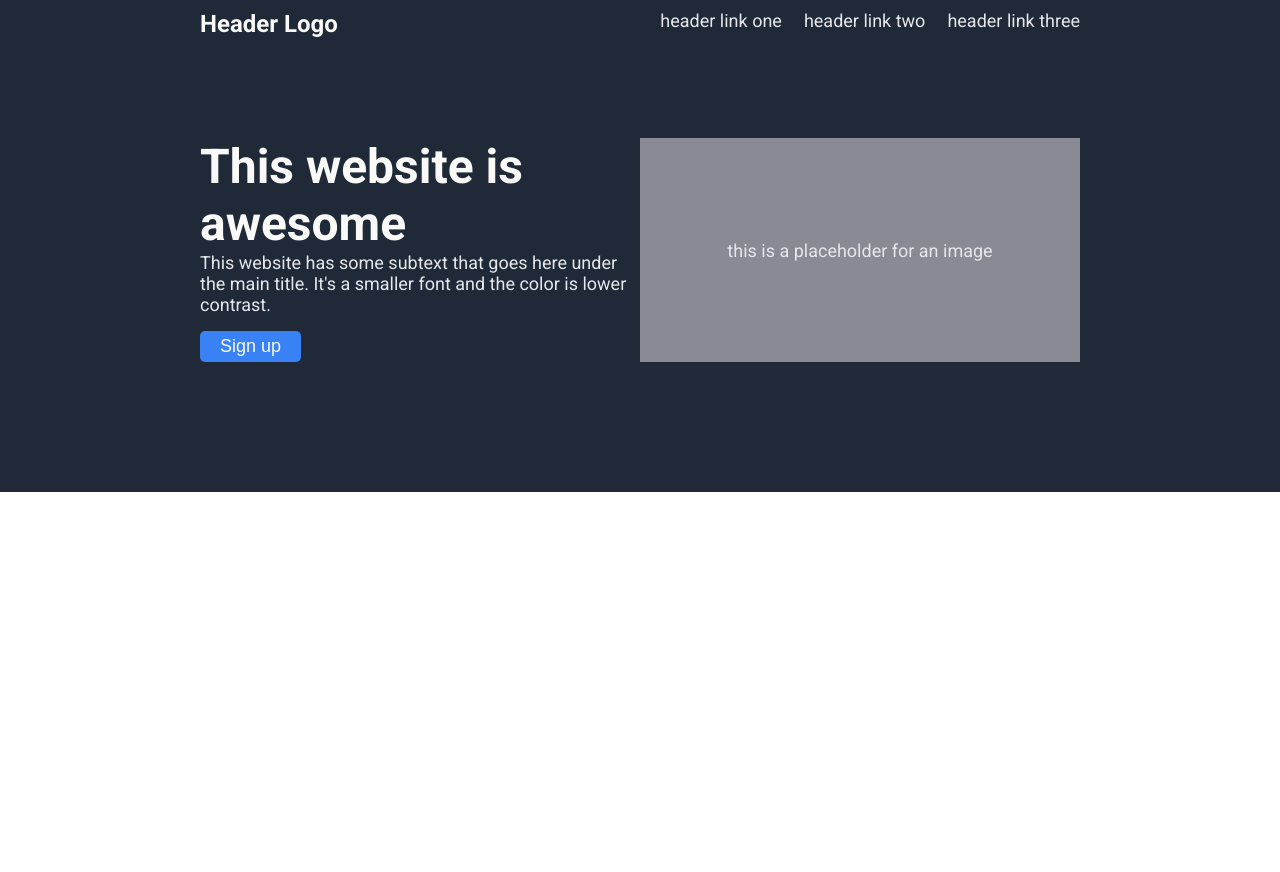
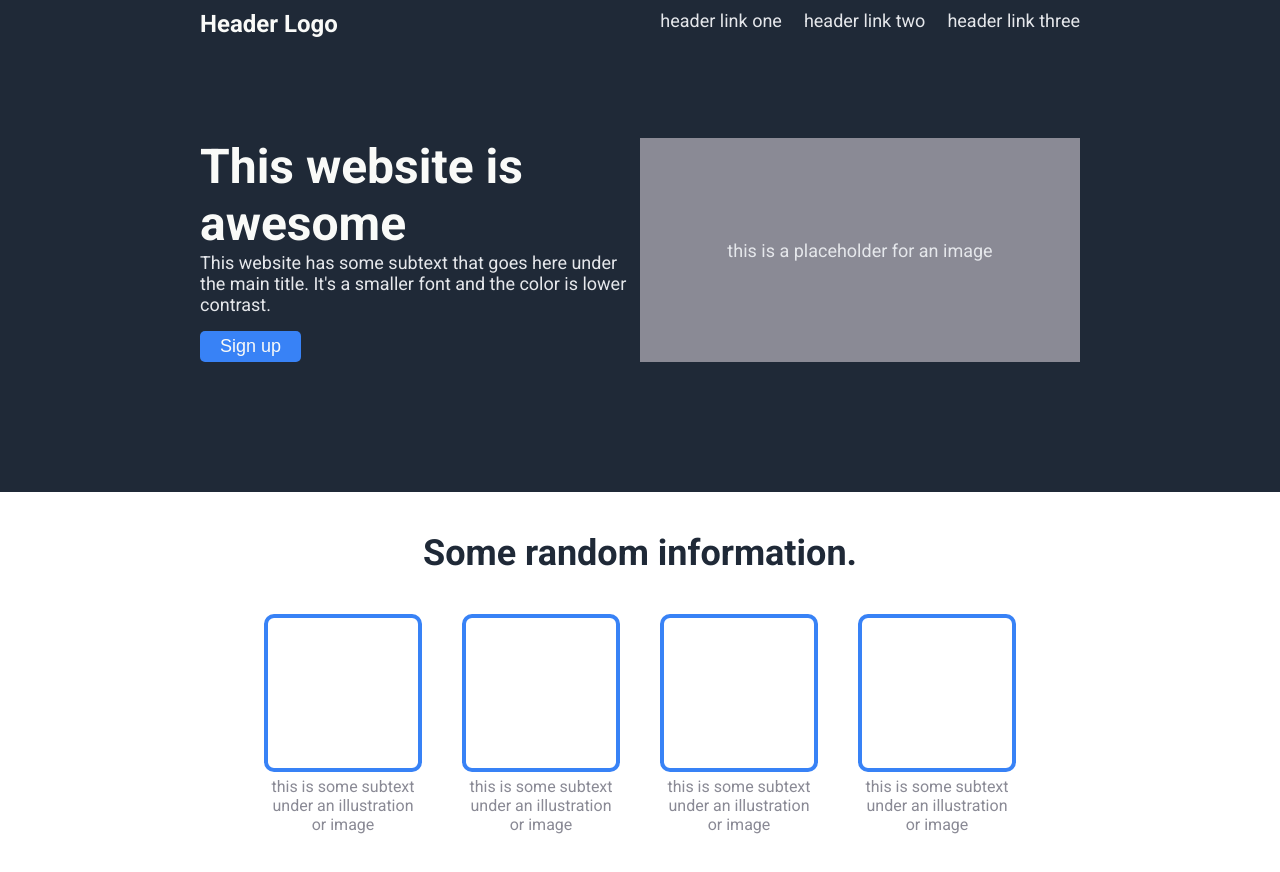
Before and after one commit to ajokea/landing-page, a plain HTML site: page index.html in a window 1280 px wide. Before the commit the page ends 800 px from the top, so only its background shows below. Drawn offline with Linux system fonts and the light colour scheme.

Commit message:
Clone random info section

```diff
--- a/index.html
+++ b/index.html
@@ -26,10 +26,28 @@
                     this is a placeholder for an image
                 </div>
             </div>
-
         </div>
-        <div class=""></div>
-        <div class="info"></div>
+        <div class="random">
+            <p>Some random information.</p>
+            <div class="images">
+                <div class="image">
+                    <div></div>
+                    this is some subtext under an illustration or image
+                </div>
+                <div class="image">
+                    <div></div>
+                    this is some subtext under an illustration or image
+                </div>
+                <div class="image">
+                    <div></div>
+                    this is some subtext under an illustration or image
+                </div>
+                <div class="image">
+                    <div></div>
+                    this is some subtext under an illustration or image
+                </div>
+            </div>
+        </div>
         <div class="quote"></div>
         <div class="action"></div>
         <div class="footer"></div>
--- a/style.css
+++ b/style.css
@@ -75,3 +75,39 @@ p {
     border: none;
     border-radius: 5px;
 }
+
+.random {
+    display: flex;
+    flex-direction: column;
+    gap: 40px;
+    align-items: center;
+    margin: 40px auto 100px auto;
+}
+
+.random p {
+    font-size: 36px;
+    font-weight: bolder;
+    color: #1F2937;
+}
+
+.random .images {
+    display: flex;
+    justify-content: center;
+    gap: 40px;
+}
+
+.images .image {
+    flex-basis: 150px;
+    display: flex;
+    flex-direction: column;
+    gap: 5px;
+    text-align: center;
+    color: rgb(138, 138, 149);
+}
+
+.images .image div{
+    height: 150px;
+    width: 150px;
+    border: 4px solid #3882F6;
+    border-radius: 10px;
+}
```
